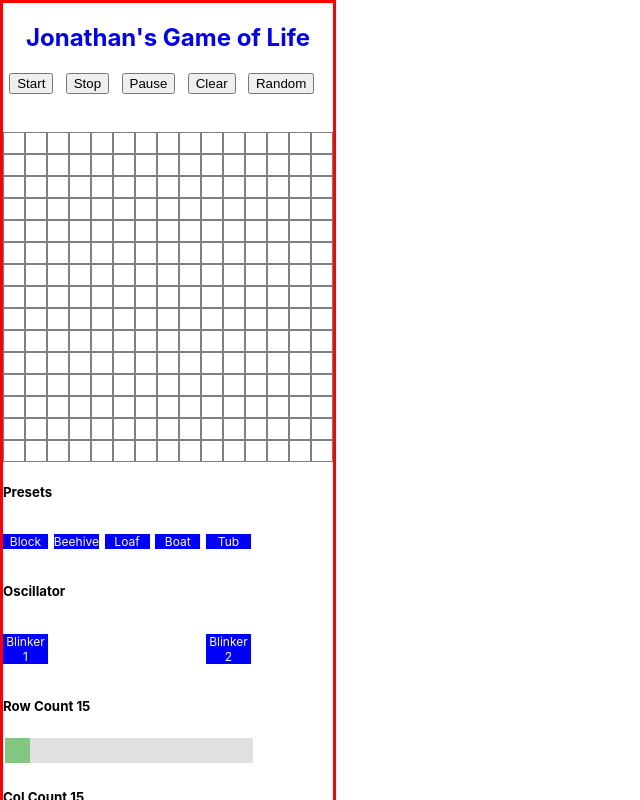
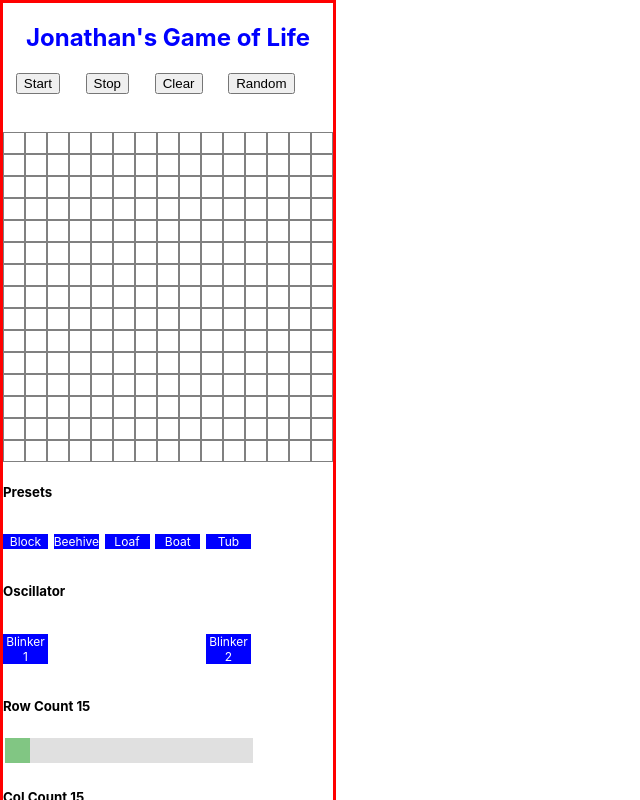
Before and after one commit to bloominstituteoftechnology/CS-Build-Week-1, a React (Create React App) app in the folder client/: page / in a window 1280 px wide. Shown: the top 800 px of the page, without its empty margins (0-640 px from the left). Built offline with nearby package versions, Linux system fonts and the light colour scheme.

Commit message:
got rid of the pause button and function don't think i will get to it, / unneeded

```diff
--- a/client/src/App.js
+++ b/client/src/App.js
@@ -250,10 +250,6 @@ class App extends Component {
     this.setState({gameRunning: false});
   };
 
-  unPauseGame = () => {
-    //This function will unpause the game running where it left off.
-    //This will pause the game if it is currently running.
-  };
 
   handleColorChangeIfZero = color => {
     this.setState({ if_zero_color: color });
@@ -483,9 +479,6 @@ class App extends Component {
               <button onClick = {this.stopTheGame}>Stop</button>
             </div>
             <div>
-              <button>Pause</button>
-            </div>
-            <div>
               <button onClick={this.updateRowCol}>Clear</button>
             </div>
             <div>
```
